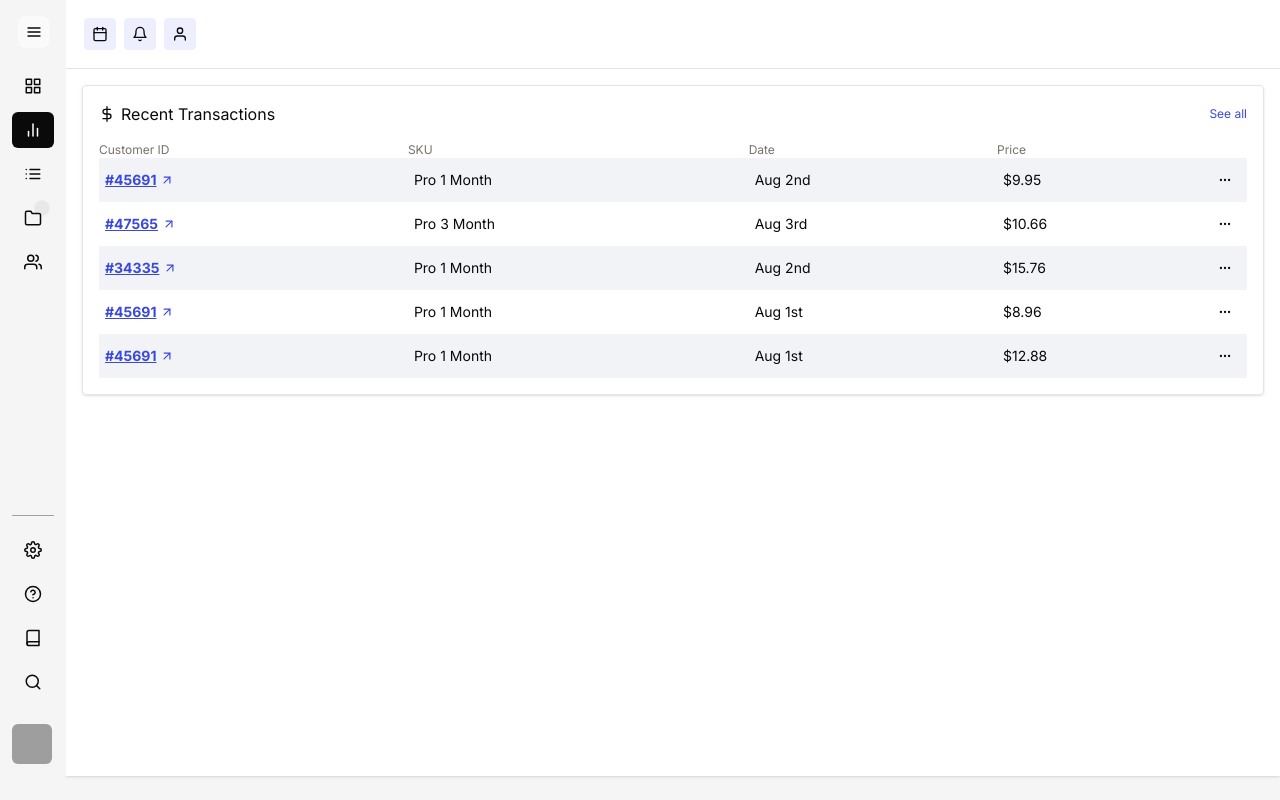
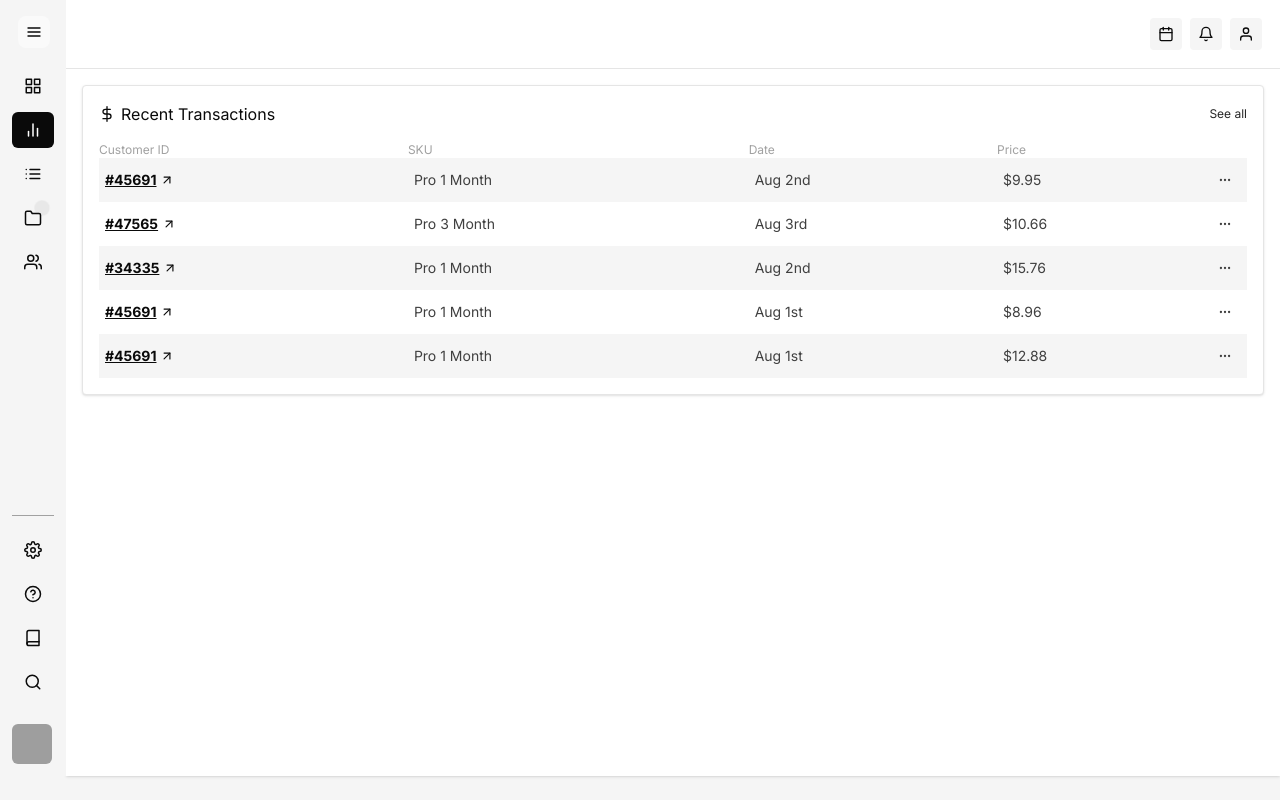
Before and after one commit to markjosephtx/dashboard-vite-react-tailwind, a React (Vite) app: page /dashboard-vite-react-tailwind/statistics in a window 1280 px wide. Built offline with nearby package versions, Linux system fonts and the light colour scheme; grey boxes are pictures that could not be loaded.

Commit message:
updated stats and dashboard dark mode

```diff
--- a/src/Components/Dashboard/AcivityAreaChart.jsx
+++ b/src/Components/Dashboard/AcivityAreaChart.jsx
@@ -52,7 +52,7 @@ const data = [
 
 function AcivityAreaChart() {
   return (
-    <div className='col-span-12 overflow-hidden rounded border border-stone-200 shadow-sm hover:shadow-md transition-all duration-300'>
+    <div className='col-span-12 overflow-hidden rounded border border-neutral-200 dark:border-neutral-700 bg-white dark:bg-white shadow-sm hover:shadow-md transition-all duration-300'>
             <div className='p-4'>
                 <h3 className='flex items-center gap-1.5 font-medium'>
                     <FiClock /> Shipping Time
@@ -86,8 +86,8 @@ function AcivityAreaChart() {
             wrapperClassName='text-sm rounded'
             labelClassName='text-xs text-stone-500'
           />
-          <Area type="monotone" dataKey="new" stroke="#A0A8FF" fill="#5160FD" fillOpacity={0.3} />
-          <Area type={cardinal} dataKey="returned" stroke="#A0A8FF" fill="#5160FD" fillOpacity={0.3} />
+          <Area type="monotone" dataKey="new" stroke="#171717" fill="#525252" fillOpacity={0.3} />
+          <Area type={cardinal} dataKey="returned" stroke="#171717" fill="#525252" fillOpacity={0.3} />
         </AreaChart>
       </ResponsiveContainer>
             </div>
--- a/src/Components/Dashboard/StatCards.jsx
+++ b/src/Components/Dashboard/StatCards.jsx
@@ -47,7 +47,7 @@ const Card = ({ title, value, pillText, trend, period, backgroundColor, textColo
         </div>
         <span className={`text-xs flex items-center gap-1 font-medium px-2 py-1 rounded ${
             trend === "up"
-              ? "bg-green-100 text-green-700"
+              ? "bg-lime-100 text-lime-700"
               : "bg-red-100 text-red-700"
           }`}
         >
--- a/src/Components/Dashboard/TopBar.jsx
+++ b/src/Components/Dashboard/TopBar.jsx
@@ -9,13 +9,13 @@ function TopBar() {
         <div className='flex justify-between p-0.5 flex-col lg:flex-row gap-2'>
           <Search />
           <div className='flex items-start gap-2'>
-            <button className='flex w-[32px] h-[32px] text-md items-center justify-center bg-snare-blue-100 transition-colors hover:bg-snare-blue-600 hover:text-snare-blue-100 rounded'>
+            <button className='flex w-[32px] h-[32px] text-md items-center justify-center bg-neutral-100 text-neutral-950 dark:bg-neutral-700 dark:text-white transition-colors hover:bg-neutral-900 dark:hover:bg-white hover:text-white dark:hover:text-neutral-900 rounded'>
                 <FiCalendar/>
             </button>
-            <button className='flex w-[32px] h-[32px] text-md items-center justify-center bg-snare-blue-100 transition-colors hover:bg-snare-blue-600 hover:text-snare-blue-100 rounded'>
+            <button className='flex w-[32px] h-[32px] text-md items-center justify-center bg-neutral-100 text-neutral-950 dark:bg-neutral-700 dark:text-white transition-colors hover:bg-neutral-900 dark:hover:bg-white hover:text-white dark:hover:text-neutral-900 rounded'>
               <FiBell />
             </button>
-            <button className='flex w-[32px] h-[32px] text-md items-center justify-center bg-snare-blue-100 transition-colors hover:bg-snare-blue-600 hover:text-snare-blue-100 rounded'>
+            <button className='flex w-[32px] h-[32px] text-md items-center justify-center bg-neutral-100 text-neutral-950 dark:bg-neutral-700 dark:text-white transition-colors hover:bg-neutral-900 dark:hover:bg-white hover:text-white dark:hover:text-neutral-900 rounded'>
               <FiUser />
             </button>
           </div>
--- a/src/Components/Dashboard/UsageRadar.jsx
+++ b/src/Components/Dashboard/UsageRadar.jsx
@@ -46,7 +46,7 @@ const data = [
 
 function UsageRadar() {
   return (
-    <div className='col-span-12 lg:col-span-4 overflow-hidden rounded border border-stone-200 shadow-sm hover:shadow-md transition-all duration-300'>
+    <div className='col-span-12 lg:col-span-4 overflow-hidden rounded border border-neutral-200 dark:border-neutral-700 bg-white dark:bg-white shadow-sm hover:shadow-md transition-all duration-300'>
             <div className='p-4'>
                 <h3 className='flex items-center gap-1.5 font-medium'>
                     <FiEye /> Usage
@@ -68,15 +68,15 @@ function UsageRadar() {
           <Radar
             name="Mobile"
             dataKey="mobile"
-            stroke="#5160FD"
-            fill="#5160FD"
+            stroke="#84cc16"
+            fill="#84cc16"
             fillOpacity={0.2}
         />
           <Radar
             name="Desktop"
             dataKey="desktop"
-            stroke="#FA7358"
-            fill="#FA7358"
+            stroke="#171717"
+            fill="#171717"
             fillOpacity={0.2}
         />
         <Legend
--- a/src/Components/Statistics/RecentTransactions.jsx
+++ b/src/Components/Statistics/RecentTransactions.jsx
@@ -3,12 +3,12 @@ import { FiDollarSign, FiArrowUpRight, FiMoreHorizontal } from 'react-icons/fi'
 
 function RecentTransactions() {
   return (
-    <div className='col-span-12 p-4 rounded border border-stone-200 shadow-sm hover:shadow-md transition-all duration-300'>
+    <div className='col-span-12 p-4 rounded border border-neutral-200 dark:border-neutral-700 bg-white dark:bg-white shadow-sm hover:shadow-md transition-all duration-300'>
         <div className='mb-4 flex items-center justify-between'>
             <h3 className='flex items-center gap-1.5 font-medium'>
                 <FiDollarSign /> Recent Transactions
             </h3>
-            <button className='text-xs text-snare-blue-600 hover:underline'>
+            <button className='text-xs text-neutral-800 hover:underline'>
                 See all
             </button>
         </div>
@@ -58,7 +58,7 @@ function RecentTransactions() {
 const TableHead = () => {
     return (
         <thead>
-            <tr className='text-xs font-normal text-stone-500'>
+            <tr className='text-xs font-normal text-neutral-400'>
                 <th className='text-left font-medium'>Customer ID</th>
                 <th className='text-left font-medium'>SKU</th>
                 <th className='text-left font-medium'>Date</th>
@@ -83,16 +83,16 @@ const TableRow = ({
     order: number,
 }) => {
     return (
-        <tr className={order % 2 ? "bg-[#F1F3F6] text-sm" : "text-sm"}>
+        <tr className={order % 2 ? "bg-neutral-100 text-sm" : "text-sm"}>
             <td className='p-1.5'>
-                <a href="#" className='text-snare-blue-600 font-semibold underline flex items-center gap-1'>
+                <a href="#" className='text-neutral-950 font-semibold underline flex items-center gap-1'>
                 {cusId} <FiArrowUpRight /></a>
             </td>
-            <td className='p-1.5'>{sku}</td>
-            <td className='p-1.5'>{date}</td>
-            <td className='p-1.5'>{price}</td>
-            <td className='p-1.5'>
-                <button className='hover:bg-snare-blue-200 transition-colors grid place-content-center rounded text-sm size-8'>
+            <td className='p-1.5 text-neutral-700'>{sku}</td>
+            <td className='p-1.5 text-neutral-700'>{date}</td>
+            <td className='p-1.5 text-neutral-700'>{price}</td>
+            <td className='p-1.5 text-neutral-700'>
+                <button className='hover:bg-neutral-900 hover:text-white transition-colors grid place-content-center rounded text-sm size-8'>
                     <FiMoreHorizontal />
                 </button>
             </td>
--- a/src/Components/Statistics/Statistics.jsx
+++ b/src/Components/Statistics/Statistics.jsx
@@ -4,7 +4,7 @@ import Grid from './Grid'
 
 function Statistics() {
   return (
-    <div className='bg-white pb-4 shadow grow'>
+    <div className='bg-white dark:bg-neutral-900 pb-4 shadow grow'>
       <TopBar />
       <Grid />
 
--- a/src/Components/Statistics/TopBar.jsx
+++ b/src/Components/Statistics/TopBar.jsx
@@ -3,16 +3,16 @@ import  { FiCalendar, FiUser, FiBell }  from  'react-icons/fi'
 
 function TopBar() {
   return (
-    <div className='border-b px-4 mb-4 mt-4 pb-4  border-stone-200'>
-        <div className='flex justify-between p-0.5 flex-col lg:flex-row gap-2'>
-          <div className='flex items-start gap-2'>
-            <button className='flex w-[32px] h-[32px] text-md items-center justify-center bg-snare-blue-100 transition-colors hover:bg-snare-blue-600 hover:text-snare-blue-100 rounded'>
+    <div className='border-b px-4 mb-4 mt-4 pb-4  border-neutral-200 dark:border-neutral-700'>
+        <div className='flex justify-end p-0.5 flex-col lg:flex-row gap-2'>
+          <div className='flex gap-2'>
+            <button className='flex w-[32px] h-[32px] text-md items-center justify-center bg-neutral-100 text-neutral-950 dark:bg-neutral-700 dark:text-white transition-colors hover:bg-neutral-900 dark:hover:bg-white hover:text-white dark:hover:text-neutral-900 rounded'>
                 <FiCalendar/>
             </button>
-            <button className='flex w-[32px] h-[32px] text-md items-center justify-center bg-snare-blue-100 transition-colors hover:bg-snare-blue-600 hover:text-snare-blue-100 rounded'>
+            <button className='flex w-[32px] h-[32px] text-md items-center justify-center bg-neutral-100 text-neutral-950 dark:bg-neutral-700 dark:text-white transition-colors hover:bg-neutral-900 dark:hover:bg-white hover:text-white dark:hover:text-neutral-900 rounded'>
               <FiBell />
             </button>
-            <button className='flex w-[32px] h-[32px] text-md items-center justify-center bg-snare-blue-100 transition-colors hover:bg-snare-blue-600 hover:text-snare-blue-100 rounded'>
+            <button className='flex w-[32px] h-[32px] text-md items-center justify-center bg-neutral-100 text-neutral-950 dark:bg-neutral-700 dark:text-white transition-colors hover:bg-neutral-900 dark:hover:bg-white hover:text-white dark:hover:text-neutral-900 rounded'>
               <FiUser />
             </button>
           </div>
```
Also changed, not shown: src/Components/Dashboard/ActivityGraph.jsx (+8 -6 lines), src/Components/Dashboard/RecentTransactions.jsx (+10 -10 lines).
